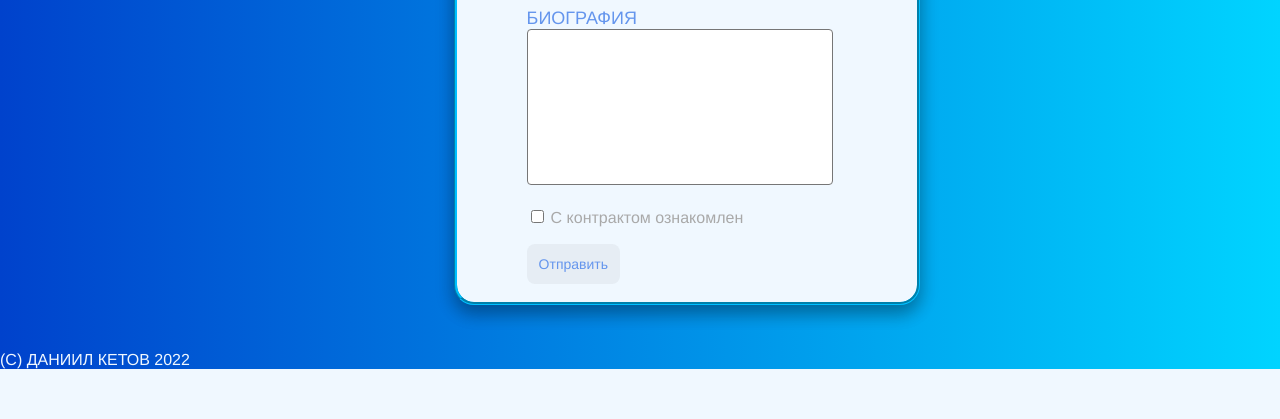
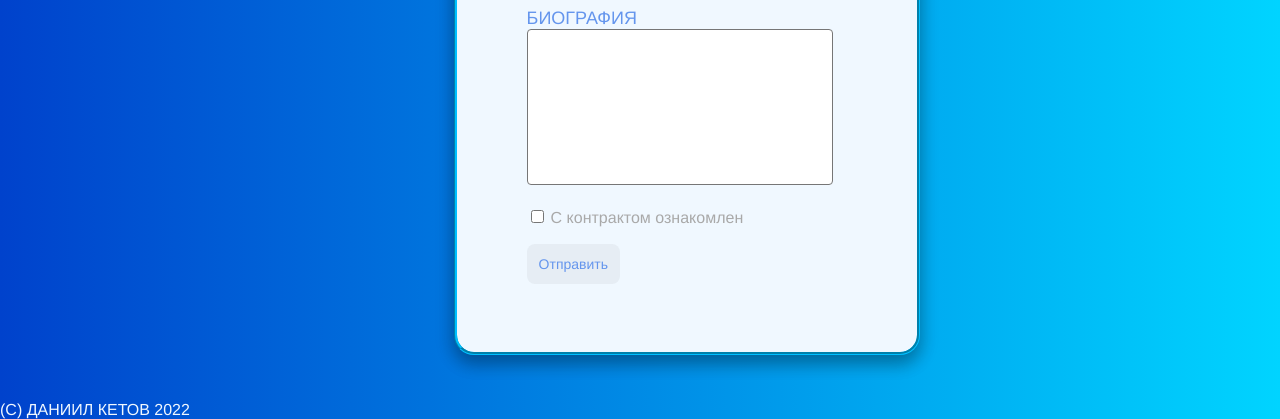
Before and after one commit to Daniil-Ketov/Web_Backend, a PHP site: page / in a window 1280 px wide. Shown: the part 608-1027 px from the top of the page. Before the commit the page ends 977 px from the top, so only its background shows below. Run offline with PHP 8.4, Linux system fonts and the light colour scheme.

Commit message:
Update styles.css

```diff
--- a/4/styles.css
+++ b/4/styles.css
@@ -20,7 +20,7 @@ main {
 }
 form {
     width: 400px;
-    height: 800px;
+    height: 850px;
     padding: 30px;
     margin: 10%;
     background-color: aliceblue;
```
